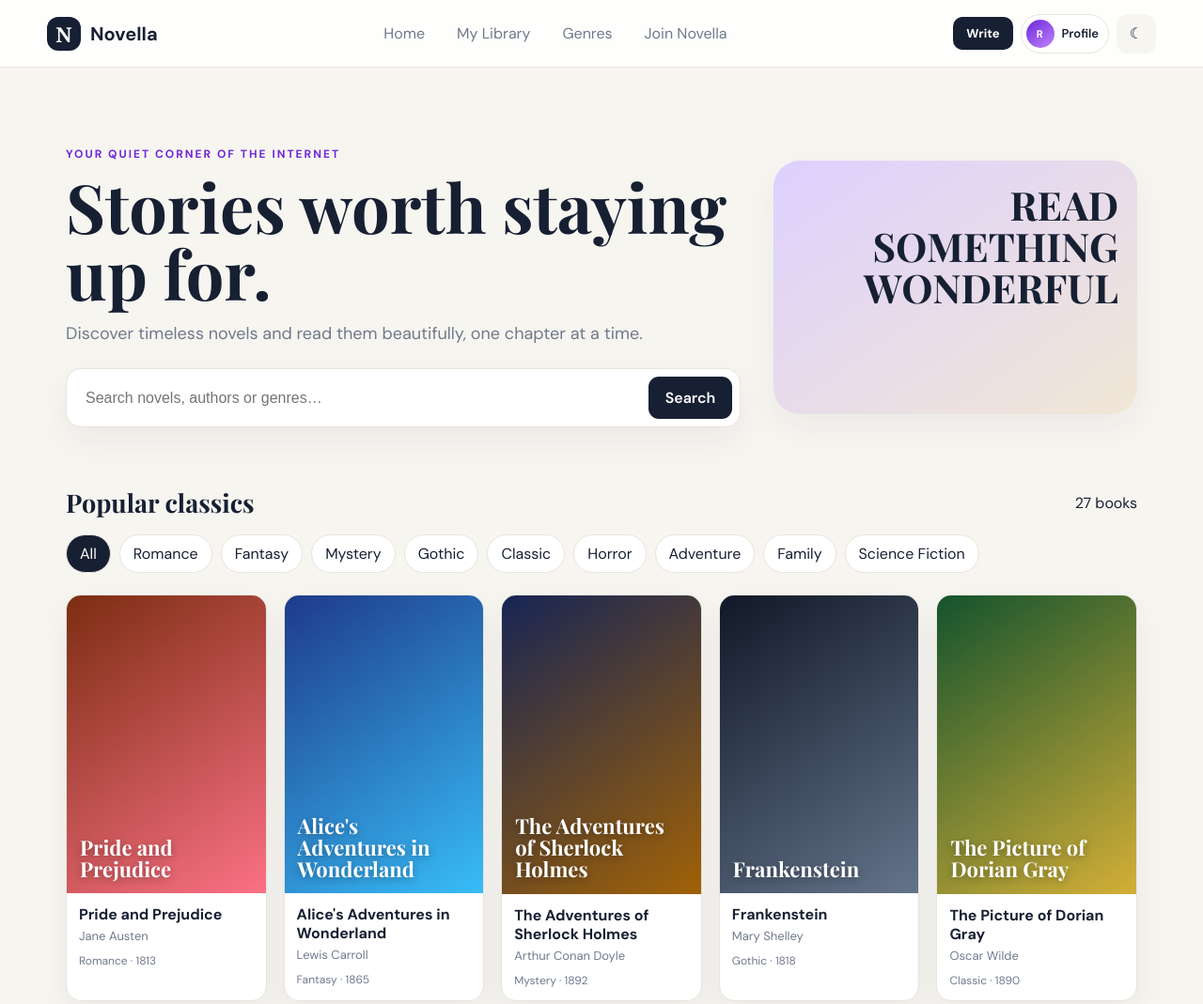
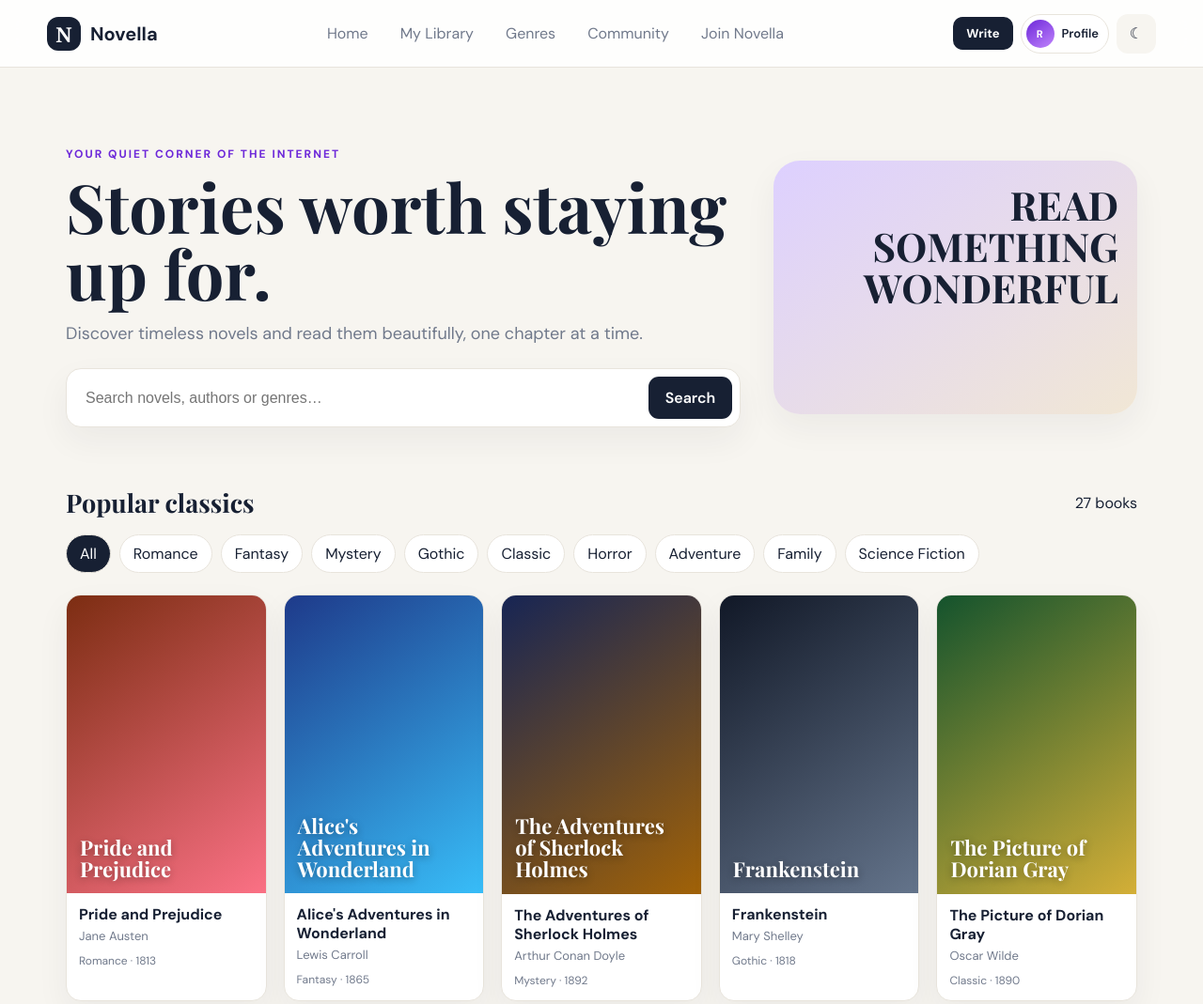
Before and after one commit to binjo-sys/goalora, a plain HTML site: page index.html in a window 1280 px wide. Shown: the top 1069 px of the page at 94% size. Drawn offline with nearby package versions, Linux system fonts and the light colour scheme.

Commit message:
Add Novella Community navigation and screen

```diff
--- a/index.html
+++ b/index.html
@@ -6,11 +6,12 @@
 <link rel="manifest" href="manifest.webmanifest"><link rel="stylesheet" href="styles.css"><title>Novella — Read freely</title>
 </head>
 <body>
-<header class="topbar"><a class="brand" href="#home"><span class="logo">N</span><span>Novella</span></a><nav><button data-nav="home">Home</button><button data-nav="library">My Library</button><button data-nav="genres">Genres</button></nav><div class="top-actions"><button id="studioBtn" class="studio-nav" aria-label="Open Author Studio">Write</button><button id="profileBtn" class="profile-btn" aria-label="Open reader profile"><span class="avatar avatar-sm" id="headerAvatar">R</span><span class="profile-label">Profile</span></button><button id="themeBtn" class="iconbtn" aria-label="Toggle theme">☾</button></div></header>
+<header class="topbar"><a class="brand" href="#home"><span class="logo">N</span><span>Novella</span></a><nav><button data-nav="home">Home</button><button data-nav="library">My Library</button><button data-nav="genres">Genres</button><button id="communityBtn">Community</button></nav><div class="top-actions"><button id="studioBtn" class="studio-nav" aria-label="Open Author Studio">Write</button><button id="profileBtn" class="profile-btn" aria-label="Open reader profile"><span class="avatar avatar-sm" id="headerAvatar">R</span><span class="profile-label">Profile</span></button><button id="themeBtn" class="iconbtn" aria-label="Toggle theme">☾</button></div></header>
 <main id="app"></main>
 <div id="detail" class="detail hidden"><div class="detail-card"><button id="closeDetail" class="detail-close" aria-label="Close">×</button><div id="detailContent"></div></div></div>
 <div id="profile" class="detail profile-modal hidden"><div class="detail-card profile-card"><button id="closeProfile" class="detail-close" aria-label="Close">×</button><div id="profileContent"></div></div></div>
 <div id="studio" class="detail studio-modal hidden"><div class="detail-card studio-card"><button id="closeStudio" class="detail-close" aria-label="Close">×</button><div id="studioContent"></div></div></div>
+<div id="community" class="detail community-modal hidden"><div class="detail-card"><button id="closeCommunity" class="detail-close" aria-label="Close">×</button><div id="communityContent"></div></div></div>
 <div id="reader" class="reader hidden"><div class="readerbar"><button id="closeReader" class="iconbtn">←</button><div><strong id="readerTitle"></strong><small id="readerChapter"></small></div><div class="reader-actions"><button id="fontDown">A−</button><button id="fontUp">A+</button><button id="bookmarkBtn">♡</button></div></div><article id="readerText"></article><div class="chapterbar"><button id="prevChapter">← Previous</button><span id="progressLabel"></span><button id="nextChapter">Next →</button></div></div>
-<script src="app.js"></script><script src="profile.js"></script><script src="author.js"></script><script src="social.js"></script><script>if('serviceWorker'in navigator)navigator.serviceWorker.register('sw.js');</script>
+<script src="app.js"></script><script src="profile.js"></script><script src="author.js"></script><script src="social.js"></script><script src="community.js"></script><script>if('serviceWorker'in navigator)navigator.serviceWorker.register('sw.js');</script>
 </body></html>
```
